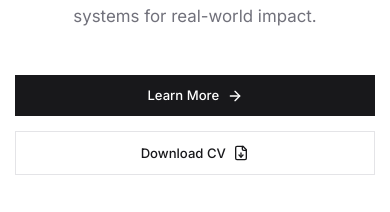
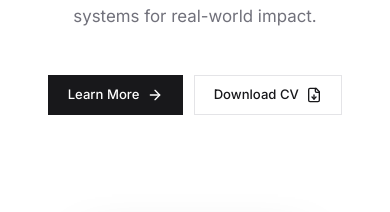
Before and after one commit to md-muqtadir-fuad/portfolio, a React (Vite) app: page / in a window 390 px wide. Shown: the part 172-384 px from the top of the page. Built offline with nearby package versions, Linux system fonts and the light colour scheme; no server answers; the database is empty; grey boxes are pictures that could not be loaded.

Commit message:
#16 phone ui button fixed

```diff
--- a/src/pages/Home.tsx
+++ b/src/pages/Home.tsx
@@ -29,17 +29,17 @@ export default function Home() {
             </p>
           </div>
 
-          <div className="pt-4 flex flex-col sm:flex-row items-center justify-center md:justify-start gap-4 w-full sm:w-auto">
+          <div className="pt-4 flex flex-wrap items-center justify-center md:justify-start gap-3 md:gap-4">
             <Link
               to="/about"
-              className="w-full sm:w-auto inline-flex items-center justify-center px-6 py-3 text-sm bg-zinc-900 text-white font-medium rounded-none hover:bg-emerald-600 transition-all group"
+              className="inline-flex items-center justify-center px-5 py-2.5 md:px-6 md:py-3 text-sm bg-zinc-900 text-white font-medium border border-zinc-900 rounded-none hover:bg-emerald-600 hover:border-emerald-600 transition-all group"
             >
               Learn More <ArrowRight size={16} className="ml-2 group-hover:translate-x-1 transition-transform" />
             </Link>
             <a
-              href="./public/resume/resume-muqtadir-fuad.pdf"
+              href="/cv.html"
               target="_blank"
-              className="w-full sm:w-auto inline-flex items-center justify-center px-6 py-3 text-sm border border-zinc-200 text-zinc-900 font-medium rounded-none hover:border-emerald-600 hover:text-emerald-600 hover:bg-emerald-50/50 transition-all group"
+              className="inline-flex items-center justify-center px-5 py-2.5 md:px-6 md:py-3 text-sm border border-zinc-200 text-zinc-900 font-medium rounded-none hover:border-emerald-600 hover:text-emerald-600 hover:bg-emerald-50/50 transition-all group"
             >
               Download CV <FileDown size={16} className="ml-2 group-hover:-translate-y-1 transition-transform" />
             </a>
```
